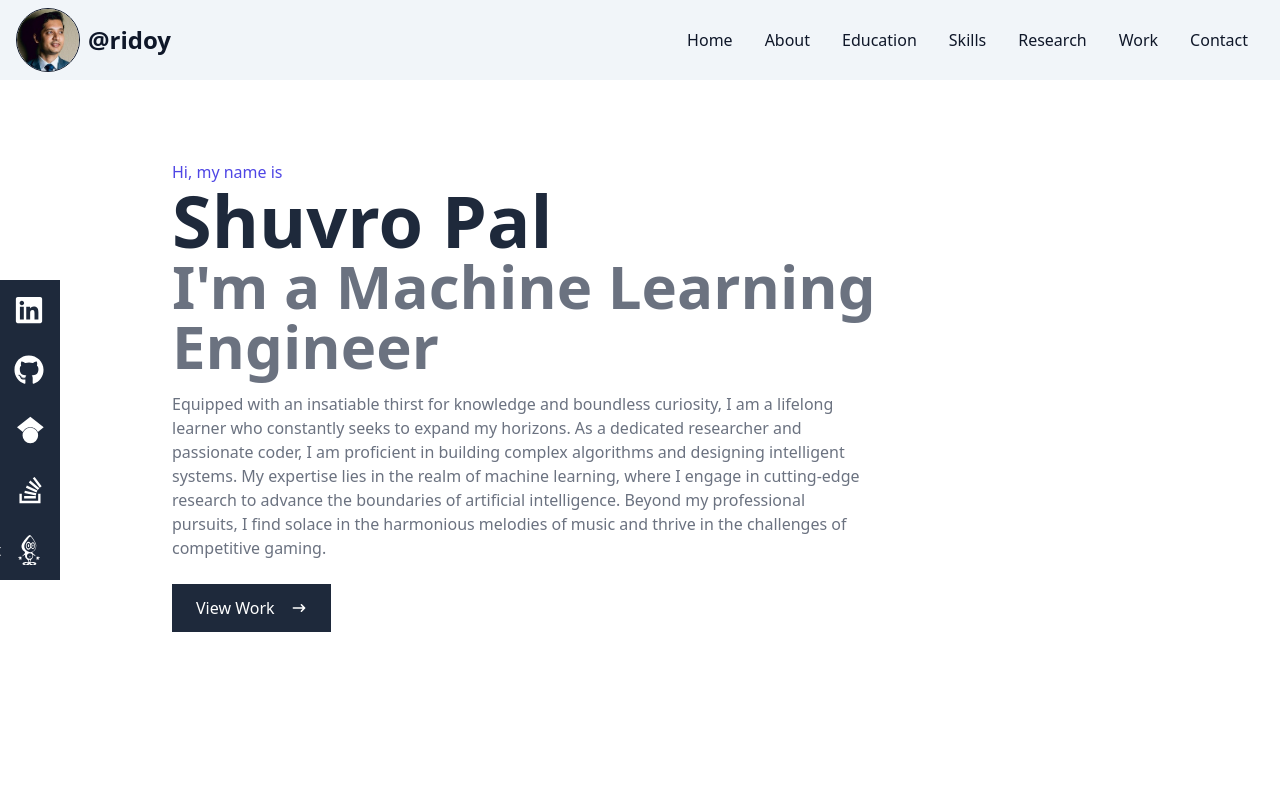
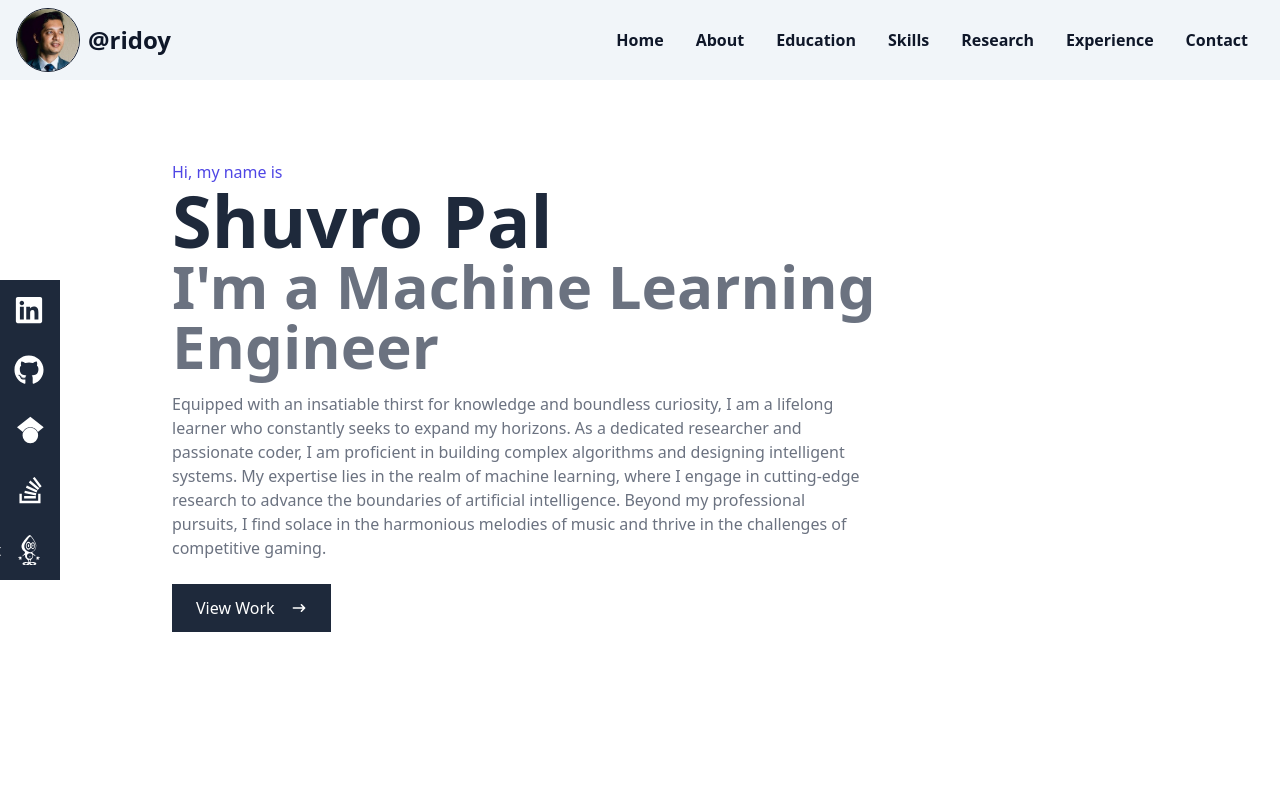
Before and after one commit to ridoy-ai/home, a React (Create React App) app: page / in a window 1280 px wide. Shown: the top 800 px of the page. Built offline with nearby package versions, Linux system fonts and the light colour scheme; the HTML template or start-up script is replaced by a standard one.

Commit message:
Working experience component  added.

```diff
--- a/src/App.js
+++ b/src/App.js
@@ -4,7 +4,7 @@ import Home from "./components/Home";
 import About from "./components/About";
 import Education from "./components/Education";
 import Skills from "./components/Skills";
-import Work from "./components/Work";
+import Experience from "./components/Experience";
 import Contact from "./components/Contact";
 import Footer from "./components/Footer";
 import Research from "./components/Research";
@@ -18,7 +18,7 @@ function App() {
       <Education/>
       <Skills/>
       <Research/>
-      <Work/>
+      <Experience/>
       <Contact/>
       <Footer/>
     </div>
--- /dev/null
+++ b/src/components/Experience.jsx
@@ -0,0 +1,57 @@
+import React from 'react'
+import ServiceWebWork from '../assets/servicewebtemplate.png';
+import ExperienceItem from './ExperienceItem';
+
+const Experience = () => {
+  return (
+    <div name='experience' className='w-full md:h-screen bg-[#0F1729] text-[#f9fafc]'>
+      <div className='max-w-[1000px] mx-auto p-4 flex flex-col justify-center w-full h-full'>
+        <div className='pb-8'>
+          <p className='text-4xl font-bold inline border-b-4 border-[#f9fafc] text-[#f9fafc]'>Working Experience</p>
+        </div>
+
+        <div className="container mx-auto">
+          <ExperienceItem
+            date="Oct 2019 - Present"
+            dateColor="#f9fafc"
+            name="Team Lead, Artificial intelligence"
+            company="Zantrik"
+            description="⦿ Responsible to lead research and development works related with Computer Vision.
+⦿ Responsible for planning and preparing data collection, preprocessing, model training and deployment pipelines."
+          />
+
+          <ExperienceItem
+            date="Sep 2017 - Dec 2019"
+            dateColor="#6b7280"
+            name="Founder"
+            company="FoodEye"
+            description="⦿ Responsible for carrying out ideas, app development, business growth, resource allocation and investment management."
+            link="http://example.com/link1"
+          />
+
+          <ExperienceItem
+            date="Oct 2015 - Oct 2017"
+            dateColor="#6b7280"
+            name="Sr. Software Engineer, Android"
+            company="XOR Software Solution"
+            description="⦿ Responsible for designing, developing and planning of in-house native android mobile applications."
+            link="http://example.com/link1"
+          />
+
+          {/* Repeat this for other resume items */}
+        </div>
+        {/* <div className='grid sm:grid-cols-2 md:grid-cols-3 gap-4'>
+                <div style={{backgroundImage: `url(${ServiceWebWork})`}} className='shadow-lg group shadow-[#000] group container rounded-md flex justify-center items-center mx-auto content-div hover:scale-150 duration-200'></div>
+                <div style={{backgroundImage: `url(${ServiceWebWork})`}} className='shadow-lg group shadow-[#000] group container rounded-md flex justify-center items-center mx-auto content-div hover:scale-150 duration-200'></div>
+                <div style={{backgroundImage: `url(${ServiceWebWork})`}} className='shadow-lg group shadow-[#000] group container rounded-md flex justify-center items-center mx-auto content-div hover:scale-150 duration-200'></div>
+                <div style={{backgroundImage: `url(${ServiceWebWork})`}} className='shadow-lg group shadow-[#000] group container rounded-md flex justify-center items-center mx-auto content-div hover:scale-150 duration-200'></div>
+                <div style={{backgroundImage: `url(${ServiceWebWork})`}} className='shadow-lg group shadow-[#000] group container rounded-md flex justify-center items-center mx-auto content-div hover:scale-150 duration-200'></div>
+                <div style={{backgroundImage: `url(${ServiceWebWork})`}} className='shadow-lg group shadow-[#000] group container rounded-md flex justify-center items-center mx-auto content-div hover:scale-150 duration-200'></div>
+
+            </div> */}
+      </div>
+    </div>
+  )
+}
+
+export default Experience
--- /dev/null
+++ b/src/components/ExperienceItem.jsx
@@ -0,0 +1,31 @@
+import React from 'react';
+
+const ExperienceItem = ({ date, dateColor, name, company, description, link }) => {
+    return (
+        <div className="resume-item border-line-h bg-bg-slate-800 p-4 mb-2">
+            <div className="date border p-1 inline-block" style={{color: dateColor}}>
+                <span>{date}</span>
+            </div>
+            <div className="name" style={{fontWeight: "bold"}}>
+                <span>{name}</span>
+            </div>
+            <div className="company" style={{fontStyle: "italic"}}>
+                <span>{company}</span>
+            </div>
+            <div className="single-post-text p-2 m-2" style={{whiteSpace: "pre-line"}}>
+                <div>
+                    <p>{description}</p>
+                </div>
+            </div>
+            {link && (
+                <a href={link} className="lnk lnk-2" style={{fontWeight: "bold", textDecoration: "underline"}}>
+                    <span className="text">Projects</span>
+                    <i className="fas fa-angle-right"></i>
+                </a>
+            )}
+        </div>
+    );
+};
+
+
+export default ExperienceItem;
--- a/src/components/Header.jsx
+++ b/src/components/Header.jsx
@@ -30,37 +30,37 @@ const Header = () => {
             {/*menu*/}
             <div className='hidden md:flex'>
                 <ul className='hidden md:flex'>
-                    <li className='hover:bg-theme-dark-slate duration-200 hover:text-text-white p-4 resize-none hover:resize'>
+                    <li className='text-l font-bold hover:bg-theme-dark-slate duration-200 hover:text-text-white p-4 resize-none hover:resize'>
                         <Link activeClass="active" to="home" smooth={true} duration={500}>
                             Home
                         </Link>
                     </li>
-                    <li className='hover:bg-theme-dark-slate duration-200 hover:text-text-white p-4 resize-none hover:resize'>
+                    <li className='text-l font-bold hover:bg-theme-dark-slate duration-200 hover:text-text-white p-4 resize-none hover:resize'>
                         <Link activeClass="active" to="about" smooth={true} duration={500}>
                             About
                         </Link>
                     </li>
-                    <li className='hover:bg-theme-dark-slate duration-200 hover:text-text-white p-4 resize-none hover:resize'>
+                    <li className='text-l font-bold hover:bg-theme-dark-slate duration-200 hover:text-text-white p-4 resize-none hover:resize'>
                         <Link activeClass="active" to="education" smooth={true} duration={500}>
                             Education
                         </Link>
                     </li>
-                    <li className='hover:bg-theme-dark-slate duration-200 hover:text-text-white p-4 resize-none hover:resize'>
+                    <li className='text-l font-bold hover:bg-theme-dark-slate duration-200 hover:text-text-white p-4 resize-none hover:resize'>
                         <Link activeClass="active" to="skills" smooth={true} duration={500}>
                             Skills
                         </Link>
                     </li>
-                    <li className='hover:bg-theme-dark-slate duration-200 hover:text-text-white p-4 resize-none hover:resize'>
+                    <li className='text-l font-bold hover:bg-theme-dark-slate duration-200 hover:text-text-white p-4 resize-none hover:resize'>
                         <Link activeClass="active" to="research" smooth={true} duration={500}>
                             Research
                         </Link>
                     </li>
-                    <li className='hover:bg-theme-dark-slate duration-200 hover:text-text-white p-4 resize-none hover:resize'>
-                        <Link activeClass="active" to="work" smooth={true} duration={500}>
-                            Work
+                    <li className='text-l font-bold hover:bg-theme-dark-slate duration-200 hover:text-text-white p-4 resize-none hover:resize'>
+                        <Link activeClass="active" to="experience" smooth={true} duration={500}>
+                            Experience
                         </Link>
                     </li>
-                    <li className='hover:bg-theme-dark-slate duration-200 hover:text-text-white p-4 resize-none hover:resize'>
+                    <li className='text-l font-bold hover:bg-theme-dark-slate duration-200 hover:text-text-white p-4 resize-none hover:resize'>
                         <Link activeClass="active" to="contact" smooth={true} duration={500}>
                             Contact
                         </Link>
@@ -100,8 +100,8 @@ const Header = () => {
                     </Link>
                 </li>
                 <li className='py-6 text-4xl hover:bg-theme-dark-slate duration-200 hover:text-text-white'>
-                    <Link onClick={handleClick} activeClass="active" to="work" smooth={true} duration={500}>
-                        Work
+                    <Link onClick={handleClick} activeClass="active" to="experience" smooth={true} duration={500}>
+                        Experience
                     </Link>
                 </li>
                 <li className='py-6 text-4xl hover:bg-theme-dark-slate duration-200 hover:text-text-white'>
--- a/src/components/Research.jsx
+++ b/src/components/Research.jsx
@@ -1,7 +1,8 @@
 import React from 'react'
+import { FaAward } from 'react-icons/fa';
 
 const Keyword = ({ text }) => (
-    <div className="inline-block m-2 p-1 rounded-full border-2 border-green-500">
+    <div className="inline-block m-2 p-2 rounded-full border-2 bg-theme-dark-slate text-text-plain-white">
         <p className="text-xs">{text}</p>
     </div>
 );
@@ -30,7 +31,7 @@ const Research = () => {
                     </div>
                     <div className="mt-2 ml-4">
                         <a className="underline font-bold" href="https://doi.org/10.1007/978-981-19-0475-2_38" rel="noreferrer" target="_blank">Paper ⮕</a>
-                        <a className="ml-16 underline font-bold" href="https://drive.google.com/drive/folders/1gVi-nBbFuUmBC5oCod3gyk1RlB0-vGjT?usp=sharing" rel="noreferrer" target="_blank">Best Paper Award ⮕</a>
+                        <a className="ml-16 underline font-bold" href="https://drive.google.com/drive/folders/1gVi-nBbFuUmBC5oCod3gyk1RlB0-vGjT?usp=sharing" rel="noreferrer" target="_blank"><FaAward className="inline-block w-6 h-6 ml-2" />Best Paper Award ⮕</a>
                     </div>
                 </div>
                 <div className="border-t-2 border-theme-dark-slate w-full my-2"></div>
--- a/src/components/Work.jsx
+++ /dev/null
@@ -1,27 +0,0 @@
-import React from 'react'
-import ServiceWebWork from '../assets/servicewebtemplate.png'
-
-const Work = () => {
-  return (
-    <div name='work' className='w-full md:h-screen bg-[#0F1729] text-[#f9fafc]'>
-        <div className='max-w-[1000px] mx-auto p-4 flex flex-col justify-center w-full h-full'>
-            <div className='pb-8'>
-                <p className='text-4xl font-bold inline border-b-4 border-[#f9fafc] text-[#f9fafc]'>Work</p>
-                <p className='py-6'>// Check out some of my work.</p>
-            </div>
-
-            <div className='grid sm:grid-cols-2 md:grid-cols-3 gap-4'>
-                <div style={{backgroundImage: `url(${ServiceWebWork})`}} className='shadow-lg group shadow-[#000] group container rounded-md flex justify-center items-center mx-auto content-div hover:scale-150 duration-200'></div>
-                <div style={{backgroundImage: `url(${ServiceWebWork})`}} className='shadow-lg group shadow-[#000] group container rounded-md flex justify-center items-center mx-auto content-div hover:scale-150 duration-200'></div>
-                <div style={{backgroundImage: `url(${ServiceWebWork})`}} className='shadow-lg group shadow-[#000] group container rounded-md flex justify-center items-center mx-auto content-div hover:scale-150 duration-200'></div>
-                <div style={{backgroundImage: `url(${ServiceWebWork})`}} className='shadow-lg group shadow-[#000] group container rounded-md flex justify-center items-center mx-auto content-div hover:scale-150 duration-200'></div>
-                <div style={{backgroundImage: `url(${ServiceWebWork})`}} className='shadow-lg group shadow-[#000] group container rounded-md flex justify-center items-center mx-auto content-div hover:scale-150 duration-200'></div>
-                <div style={{backgroundImage: `url(${ServiceWebWork})`}} className='shadow-lg group shadow-[#000] group container rounded-md flex justify-center items-center mx-auto content-div hover:scale-150 duration-200'></div>
-
-            </div>
-        </div>
-    </div>
-  )
-}
-
-export default Work
--- a/tailwind.config.js
+++ b/tailwind.config.js
@@ -11,7 +11,9 @@ module.exports = {
       'text-small-gray': '#6b7280',
       'text-small-slate-dark': '#020617',
       'text-indigo': '#4f46e5',
-      'text-white': '#f9fafc'
+      'text-white': '#f9fafc',
+      'text-plain-white': '#ffffff',
+      'bg-slate-800':'#1e293b'
     },
     extend: {},
   },
```
Also changed, not shown: src/components/Skills.jsx (+5 -5 lines).
